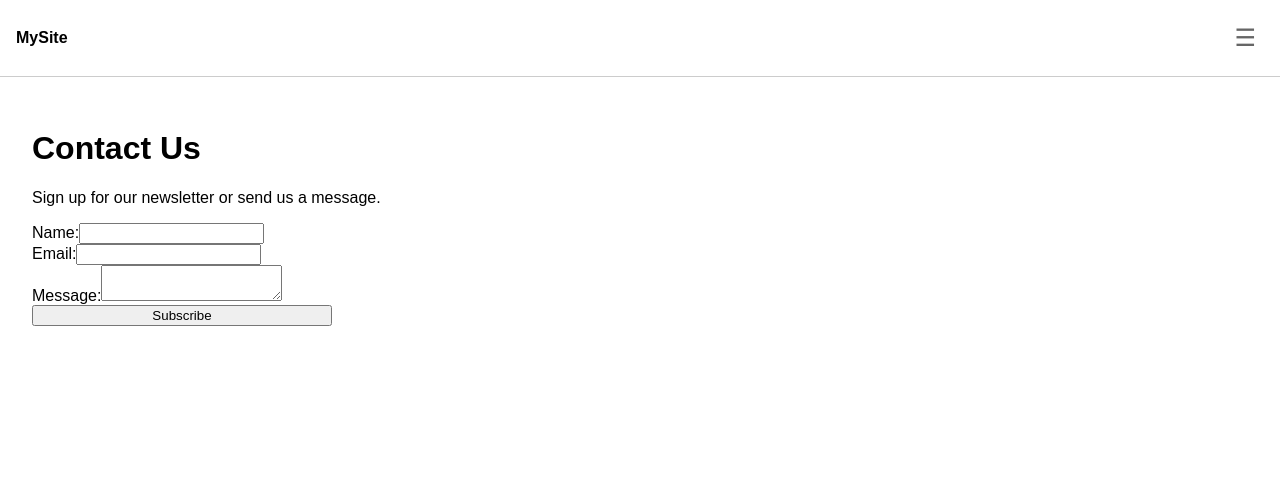
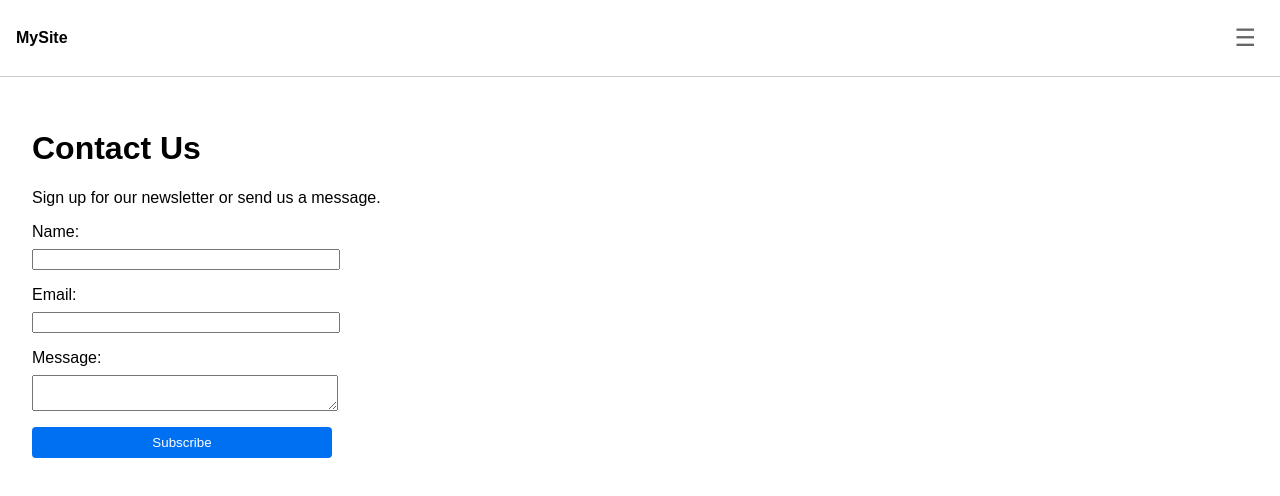
Before and after one commit to EarlywormTeam/buggy, a Next.js app: page /contact in a window 1280 px wide. Shown: the top 496 px of the page. Built offline with nearby package versions, Linux system fonts and the light colour scheme.

Commit message:
fix: Improve contact form styling and error handling

```diff
--- a/pages/contact.js
+++ b/pages/contact.js
@@ -10,17 +10,24 @@ export default function Contact() {
   const handleSubmit = async (e) => {
     e.preventDefault()
     setStatus('loading')
+
     try {
       const res = await fetch('/api/subscribe', {
         method: 'POST',
         headers: { 'Content-Type': 'application/json' },
         body: JSON.stringify({ name, email, message })
       })
+
+      const data = await res.json()
+
       if (!res.ok) {
-        throw new Error('Request failed')
+        throw new Error(data.message || 'Request failed')
       }
-      const data = await res.json()
+
       setStatus('success')
+      setName('')
+      setEmail('')
+      setMessage('')
     } catch (err) {
       setStatus('error')
     }
@@ -32,22 +39,55 @@ export default function Contact() {
       <main style={{ padding: '2rem' }}>
         <h1>Contact Us</h1>
         <p>Sign up for our newsletter or send us a message.</p>
-        <form onSubmit={handleSubmit} style={{ display: 'flex', flexDirection: 'column', width: '300px' }}>
+        <form onSubmit={handleSubmit} style={{
+          display: 'flex',
+          flexDirection: 'column',
+          width: '300px',
+          gap: '1rem'
+        }}>
           <label>
             Name:
-            <input value={name} onChange={e => setName(e.target.value)} required />
+            <input
+              type="text"
+              value={name}
+              onChange={e => setName(e.target.value)}
+              required
+              style={{ display: 'block', width: '100%', marginTop: '0.5rem' }}
+            />
           </label>
           <label>
             Email:
-            <input type="email" value={email} onChange={e => setEmail(e.target.value)} required />
+            <input
+              type="email"
+              value={email}
+              onChange={e => setEmail(e.target.value)}
+              required
+              style={{ display: 'block', width: '100%', marginTop: '0.5rem' }}
+            />
           </label>
           <label>
             Message:
-            <textarea value={message} onChange={e => setMessage(e.target.value)} />
+            <textarea
+              value={message}
+              onChange={e => setMessage(e.target.value)}
+              style={{ display: 'block', width: '100%', marginTop: '0.5rem' }}
+            />
           </label>
-          <button type="submit">Subscribe</button>
+          <button
+            type="submit"
+            style={{
+              backgroundColor: '#0070f3',
+              color: 'white',
+              border: 'none',
+              padding: '0.5rem 1rem',
+              borderRadius: '4px',
+              cursor: 'pointer'
+            }}
+          >
+            Subscribe
+          </button>
           {status === 'loading' && <p>Sending...</p>}
-          {status === 'success' && <p>Successfully subscribed!</p>}
+          {status === 'success' && <p style={{color: 'green'}}>Successfully subscribed!</p>}
           {status === 'error' && <p style={{color: 'red'}}>An error occurred. Please try again.</p>}
         </form>
       </main>
```
